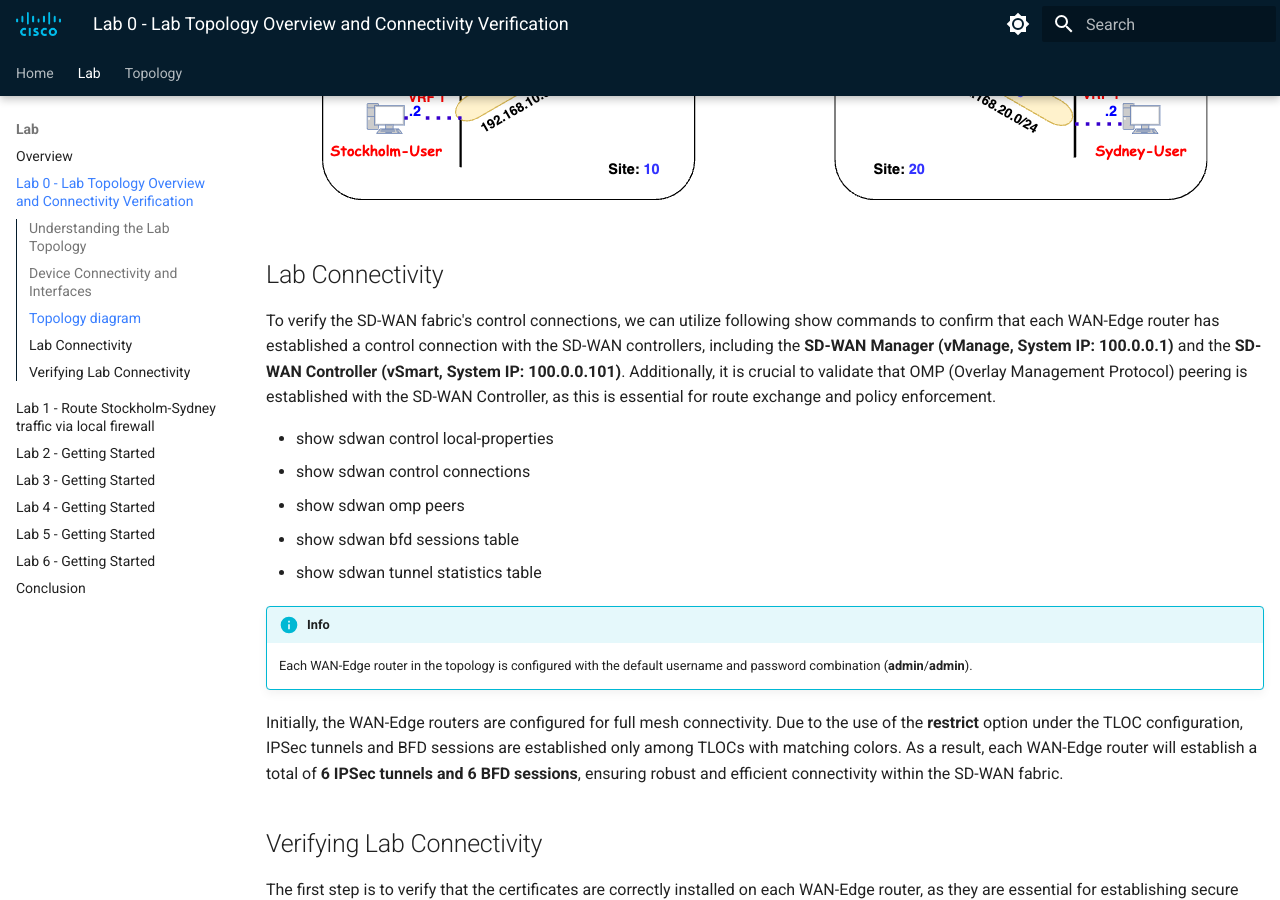
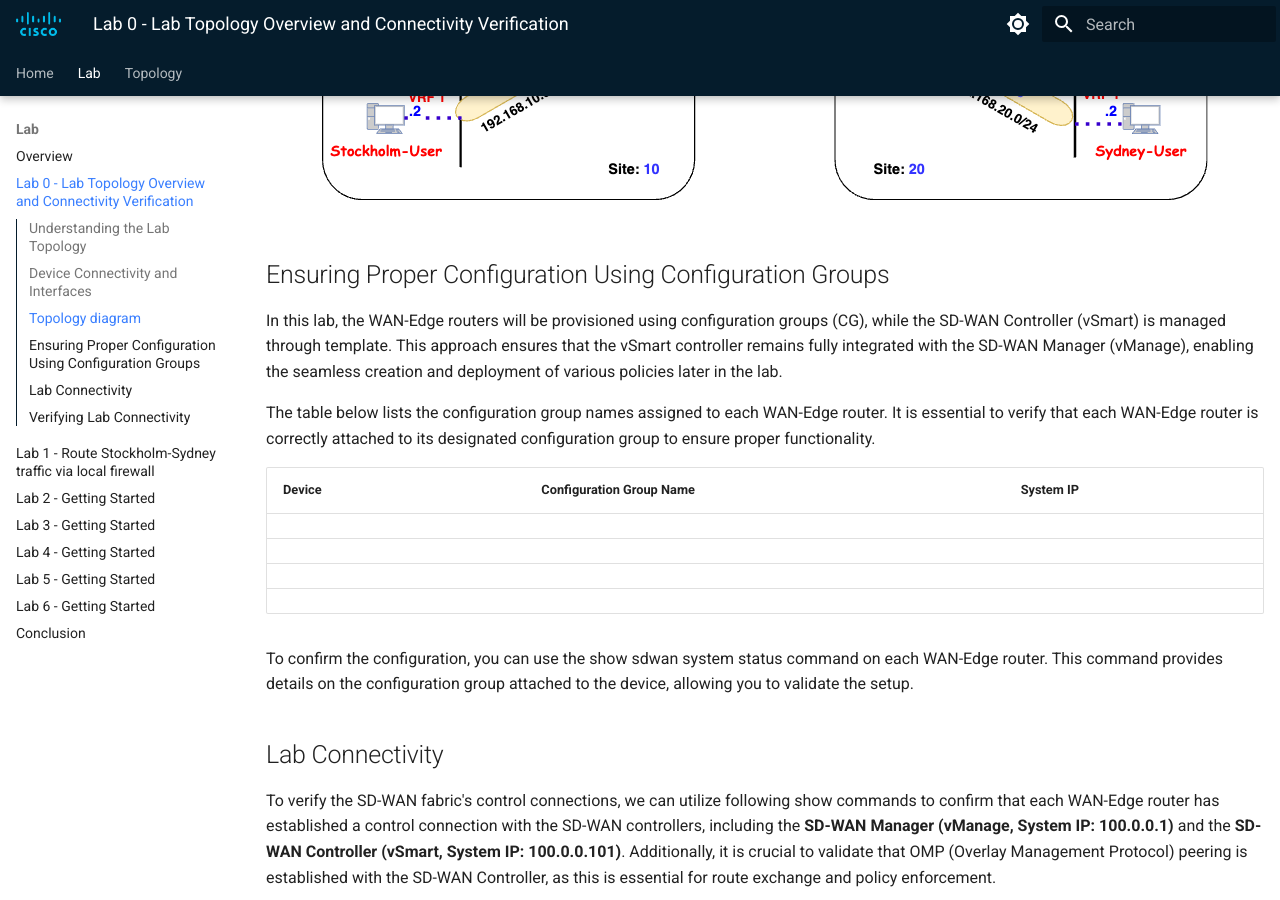
Before and after one commit to ciscodocs/ltrent-2008-clemea25, an MkDocs documentation site: the page built from docs/lab0_getting_started.md, in a window 1280 px wide and 900 px high, scrolled down 2106 px. Built offline with MkDocs 1.6.1 and Material for MkDocs 9.7.7, drawn with Linux system fonts in a browser that asks for light colours.

Commit message:
Lab 0 Task finalized.

```diff
--- a/docs/lab0_getting_started.md
+++ b/docs/lab0_getting_started.md
@@ -30,6 +30,22 @@ Each WAN-Edge router is uniquely identified by a **system ip** address, as detai
 <figure markdown>
   ![topo](./assets/sdwan-topology.png)
 </figure>
+
+## Ensuring Proper Configuration Using Configuration Groups
+
+In this lab, the WAN-Edge routers will be provisioned using configuration groups (CG), while the SD-WAN Controller (vSmart) is managed through template. This approach ensures that the vSmart controller remains fully integrated with the SD-WAN Manager (vManage), enabling the seamless creation and deployment of various policies later in the lab.
+
+The table below lists the configuration group names assigned to each WAN-Edge router. It is essential to verify that each WAN-Edge router is correctly attached to its designated configuration group to ensure proper functionality.
+
+| Device | Configuration Group Name | System IP |
+|--------|--------------------------|-----------|
+|        |                          |           |
+|        |                          |           |
+|        |                          |           |
+|        |                          |           |
+
+
+To confirm the configuration, you can use the show sdwan system status command on each WAN-Edge router. This command provides details on the configuration group attached to the device, allowing you to validate the setup.
 
 ## Lab Connectivity
 
```
